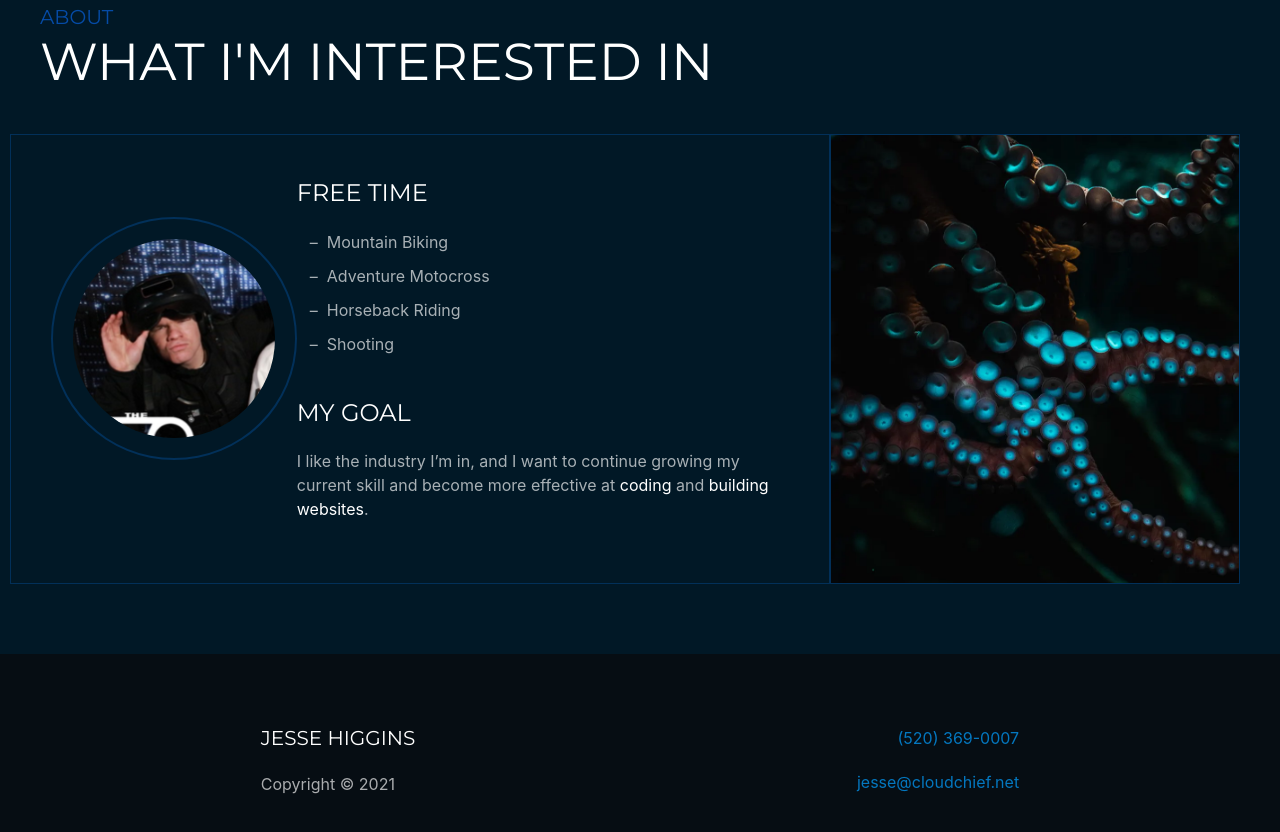
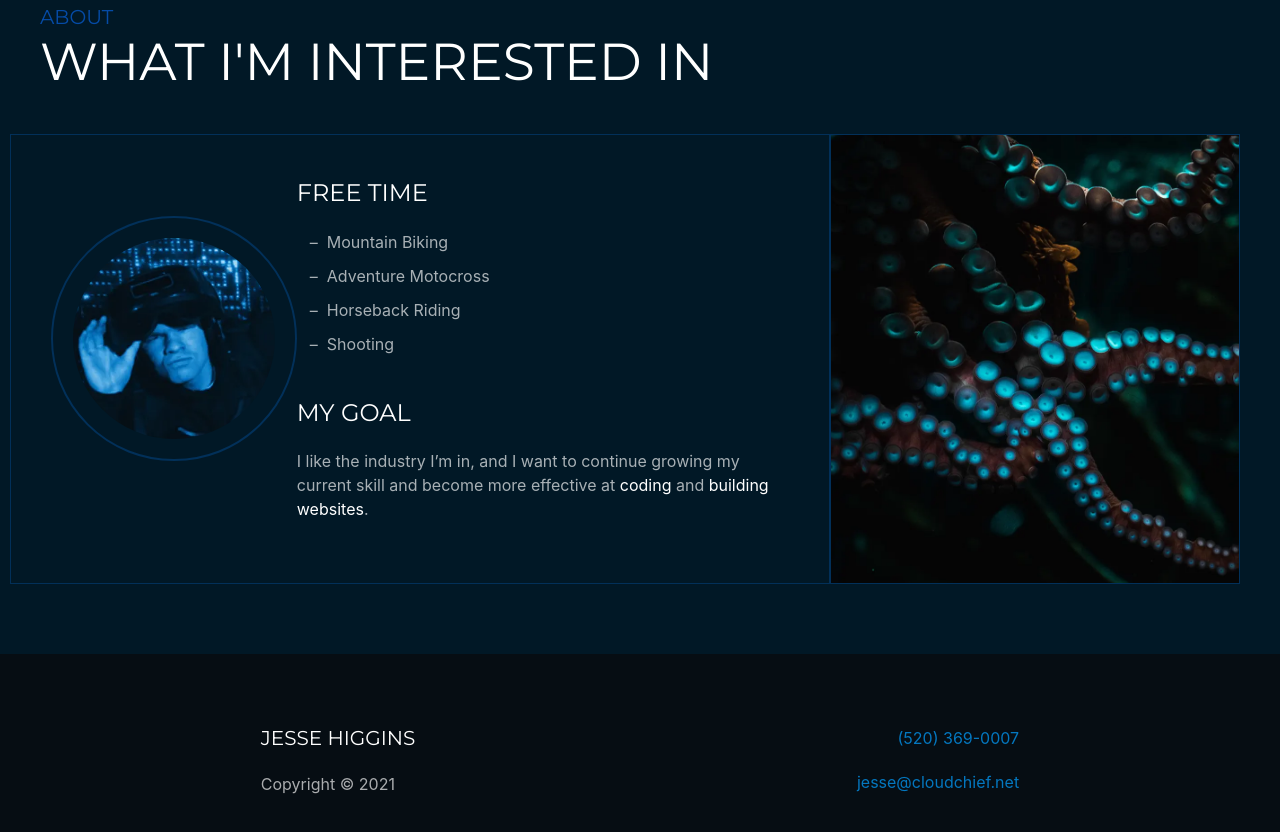
Before and after one commit to higgins720/portfolio, a plain HTML site: page index.html in a window 1280 px wide. Shown: the part 1730-2562 px from the top of the page. Drawn offline with Linux system fonts and the light colour scheme.

Commit message:
adjusted profile image

```diff
--- a/index.html
+++ b/index.html
@@ -160,7 +160,7 @@
                         <div class="uk-width-2-3@m uk-grid-item-match uk-flex-middle uk-padding solid-border" uk-scrollspy="target: > div; delay: 200; cls: uk-animation-fade">
 
                             <div class="uk-width-1-3@s" uk-scrollspy-class="uk-animation-slide-bottom-medium">
-                                <img src="/images/VR-Head.jpg" width="300px" height="300px" class="image-circle-border uk-margin-medium-bottom" />
+                                <img src="/images/higgins720-profile-image-2.webp" alt="Jesse Higgins Profile Picture" width="300px" height="300px" class="image-circle-border uk-margin-medium-bottom" />
                             </div>
                             <div class="uk-width-2-3@s" uk-scrollspy-class="uk-animation-slide-bottom-medium">
                                 <div class="uk-margin-medium-bottom">
```
Also changed, not shown: images/higgins720-profile-image-2.webp (added).
